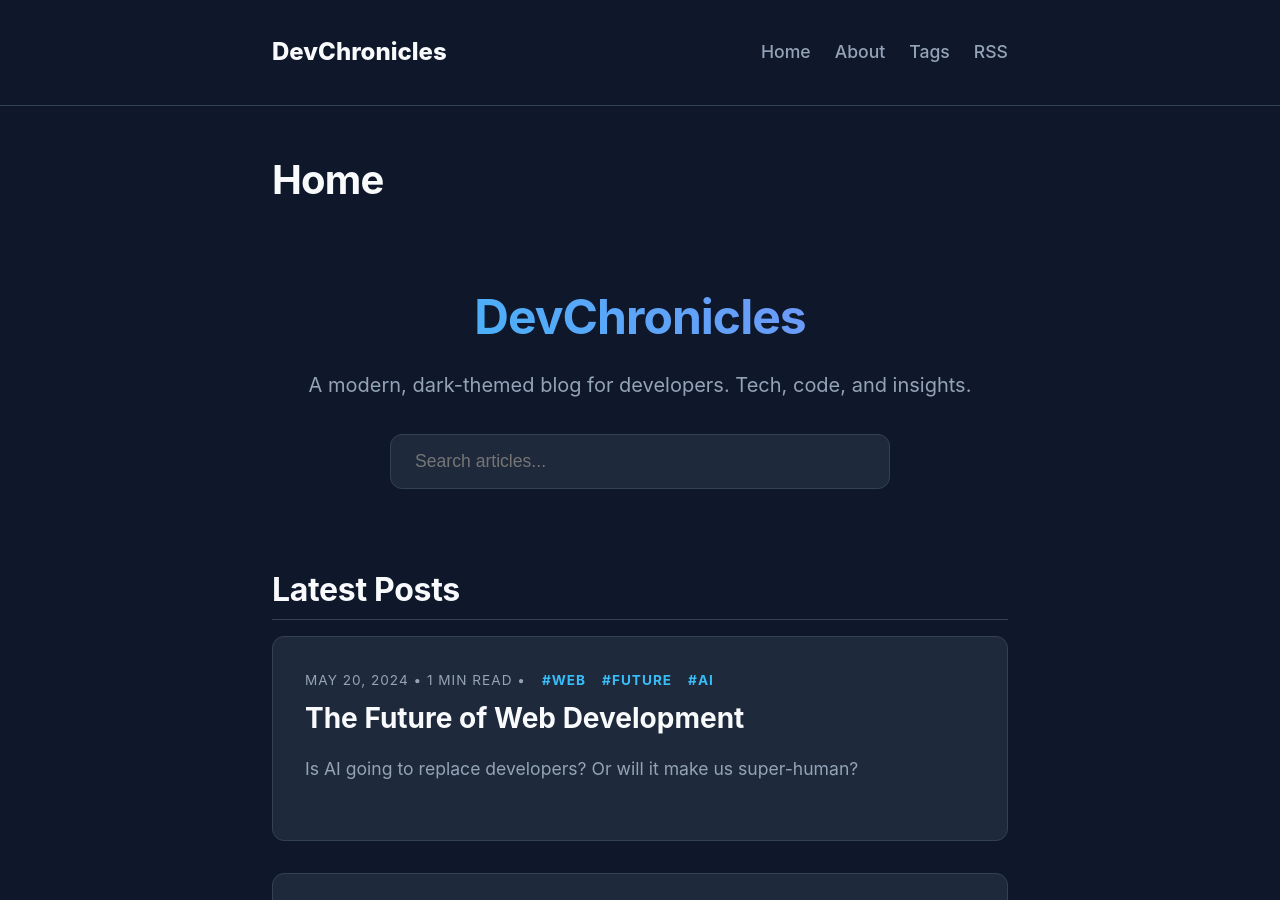
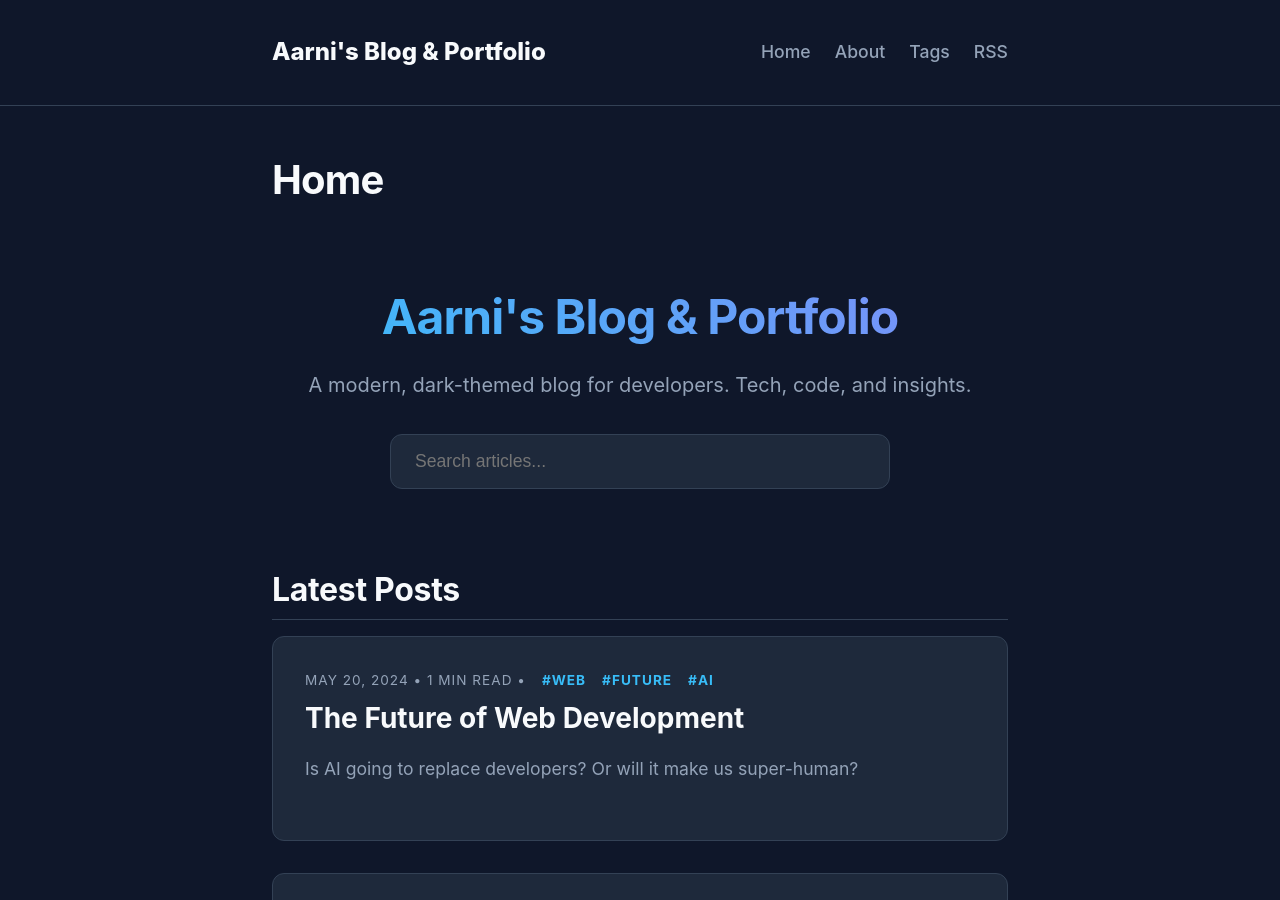
Before and after one commit to aarnnord/blog, a Jekyll site: the page built from index.html, in a window 1280 px wide and 900 px high. Built offline with Jekyll 4.4.1, drawn with Linux system fonts in a browser that asks for light colours; some of the changed text lies outside the part shown.

Commit message:
Update site title to Aarni's Blog & Portfolio

```diff
--- a/_config.yml
+++ b/_config.yml
@@ -1,4 +1,4 @@
-title: "DevChronicles"
+title: "Aarni's Blog & Portfolio"
 email: your-email@example.com
 description: >- # this means to ignore newlines until "baseurl:"
   A modern, dark-themed blog for developers. Tech, code, and insights.
```
